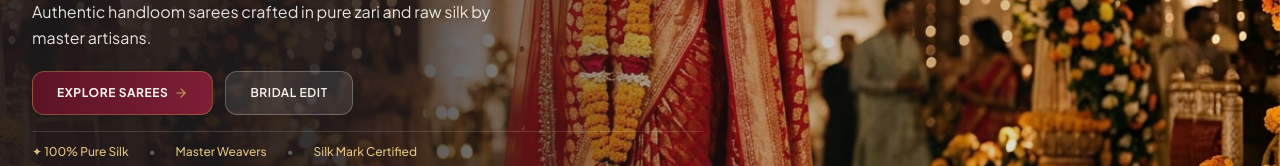
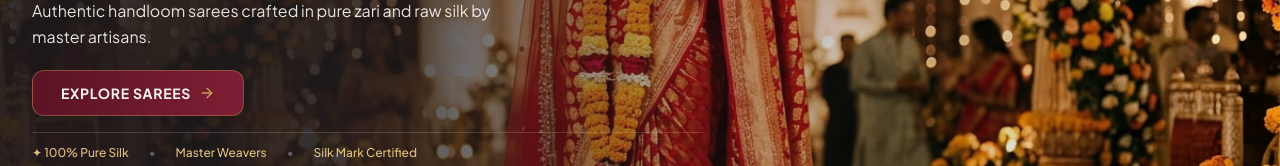
Before and after one commit to Pasulasuprajaa/Palluvo, a React (Vite) app in the folder client/: page / in a window 1280 px wide. Shown: the part 474-640 px from the top of the page. Built offline with nearby package versions, Linux system fonts and the light colour scheme; no server answers; a web font is replaced by a local one.

Commit message:
style(homepage): remove bridal edit button from hero section

```diff
--- a/client/src/pages/HomePage.jsx
+++ b/client/src/pages/HomePage.jsx
@@ -149,8 +149,8 @@ export default function HomePage({ onNavigate }) {
               Authentic handloom sarees crafted in pure zari and raw silk by master artisans.
             </p>
 
-            {/* Action Buttons */}
-            <div className="mt-3 sm:mt-5 grid grid-cols-2 gap-2 sm:flex sm:flex-row sm:items-center sm:gap-3 w-full sm:w-auto">
+            {/* Action Button */}
+            <div className="mt-3 sm:mt-5 flex items-center w-full sm:w-auto">
               <a
                 href="/sarees"
                 onClick={(e) => {
@@ -158,22 +158,10 @@ export default function HomePage({ onNavigate }) {
                   e.preventDefault();
                   onNavigate('shop');
                 }}
-                className="px-3 sm:px-6 py-2 sm:py-3 min-h-[44px] bg-gradient-to-r from-[#5B1425] to-[#7E1E34] hover:from-[#7E1E34] hover:to-[#5B1425] text-[#FAF7F2] font-bold text-[11px] sm:text-xs uppercase tracking-wider rounded-xl transition-all duration-300 shadow-md flex items-center justify-center gap-1.5 border border-[#C5A059]/40 active:scale-95 cursor-pointer text-center"
+                className="px-5 sm:px-7 py-2.5 sm:py-3 min-h-[44px] bg-gradient-to-r from-[#5B1425] to-[#7E1E34] hover:from-[#7E1E34] hover:to-[#5B1425] text-[#FAF7F2] font-bold text-xs sm:text-sm uppercase tracking-wider rounded-xl transition-all duration-300 shadow-md hover:shadow-xl flex items-center justify-center gap-2 border border-[#C5A059]/40 active:scale-95 cursor-pointer text-center"
               >
                 <span>Explore Sarees</span>
-                <ArrowRight className="w-3.5 h-3.5 text-[#C5A059] shrink-0" />
-              </a>
-
-              <a
-                href="/shop?occasion=Wedding"
-                onClick={(e) => {
-                  if (e.metaKey || e.altKey || e.ctrlKey || e.shiftKey || (e.button && e.button !== 0)) return;
-                  e.preventDefault();
-                  onNavigate('shop', { occasion: 'Wedding' });
-                }}
-                className="px-3 sm:px-6 py-2 sm:py-3 min-h-[44px] bg-white/10 hover:bg-white/20 backdrop-blur-md text-[#FAF7F2] font-semibold text-[11px] sm:text-xs uppercase tracking-wider rounded-xl transition-all duration-300 border border-white/25 hover:border-[#C5A059] active:scale-95 flex items-center justify-center text-center cursor-pointer"
-              >
-                Bridal Edit
+                <ArrowRight className="w-4 h-4 text-[#C5A059] shrink-0" />
               </a>
             </div>
 
```
